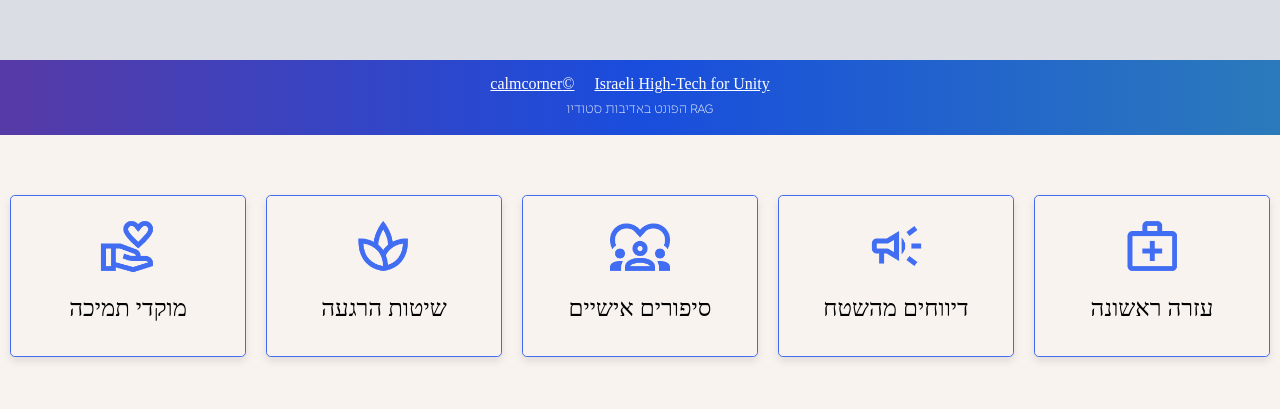
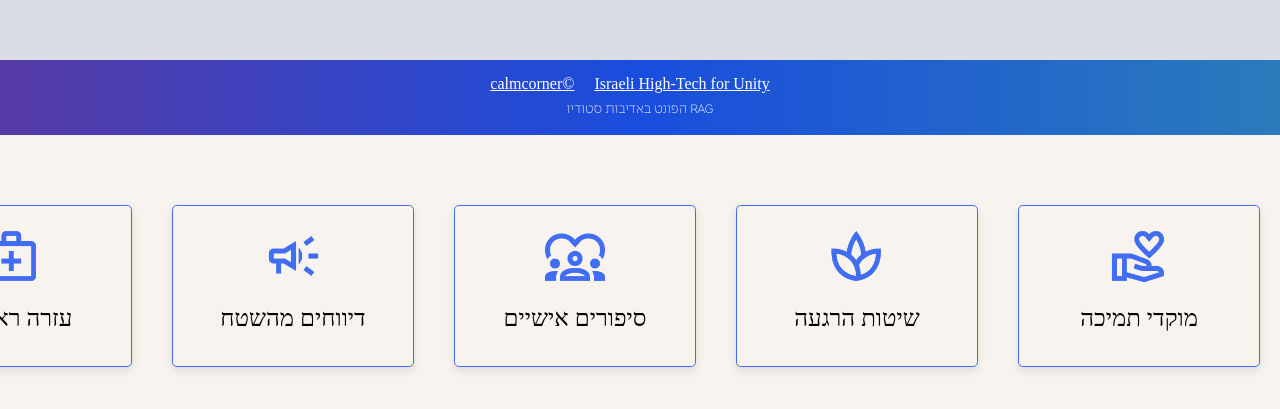
Before and after one commit to or1324/calm-corner, a React (Create React App) app in the folder calm-corner/: page / in a window 1280 px wide. Shown: the part 665-1074 px from the top of the page. Built offline with nearby package versions, Linux system fonts and the light colour scheme; a web font is replaced by a local one.

Commit message:
add redirection in components

```diff
--- a/calm-corner/src/App.js
+++ b/calm-corner/src/App.js
@@ -36,6 +36,7 @@ function App() {
           <Route path="/עזרה-ראשונה" element={<div></div>} />
         </Routes>
       </BrowserRouter>
+
       <Footer></Footer>
     </div>
 
--- a/calm-corner/src/assets/styles/NavigationCard.css
+++ b/calm-corner/src/assets/styles/NavigationCard.css
@@ -10,7 +10,7 @@
     min-width: 150px;
     max-width: 480px;
     max-height: 320px;
-    margin: 10px;
+    margin: 20px;
     border-style: solid;
     border-width: 1px;
     border-color: #416DF3;
--- a/calm-corner/src/react-components/HomeNavigation.js
+++ b/calm-corner/src/react-components/HomeNavigation.js
@@ -1,6 +1,9 @@
 import React from "react";
 import "../assets/styles/HomeNavigation.css"
 import NavigationCard from "./NavigationCard";
+
+import { Link } from 'react-router-dom';
+
 import firstAidIcon from "../assets/images/first-aid-icon.png"
 import methodsIcon from "../assets/images/methods-icon.png"
 import signalIcon from "../assets/images/signal-icon.png"
@@ -9,12 +12,30 @@ import supportIcon from "../assets/images/support-icon.png"
 
 
 function HomeNavigation(props) {
+
     return (<div className="navigation-container">
-        <NavigationCard image={firstAidIcon} title={"עזרה ראשונה"}></NavigationCard>
+
+
+
+
+      <Link to={'/מוקדי-תמיכה'} style={{ textDecoration: 'none' }}>
+        <NavigationCard image={supportIcon} title={"מוקדי תמיכה"}></NavigationCard>
+        </Link>
+
+        <Link to={'/שיטות-הרגעה'} style={{ textDecoration: 'none' }}>
+        <NavigationCard image={methodsIcon} title={"שיטות הרגעה"}></NavigationCard>
+        </Link>
+
+        <Link to={'/סיפורים-אישיים'} style={{ textDecoration: 'none' }}>
+        <NavigationCard image={storiesIcon} title={"סיפורים אישיים"}></NavigationCard>
+        </Link>
+
+        <Link to={'/דיווחים-מהשטח'} style={{ textDecoration: 'none' }}>
         <NavigationCard image={signalIcon} title={"דיווחים מהשטח"}></NavigationCard>
-        <NavigationCard image={storiesIcon} title={"סיפורים אישיים"}></NavigationCard>
-        <NavigationCard image={methodsIcon} title={"שיטות הרגעה"}></NavigationCard>
-        <NavigationCard image={supportIcon} title={"מוקדי תמיכה"}></NavigationCard>
+        </Link>
+        <Link to={'/עזרה-ראשונה'} style={{ textDecoration: 'none' }}>
+        <NavigationCard image={firstAidIcon} title={"עזרה ראשונה"} ></NavigationCard>
+        </Link>
         </div>
     );
 
```
